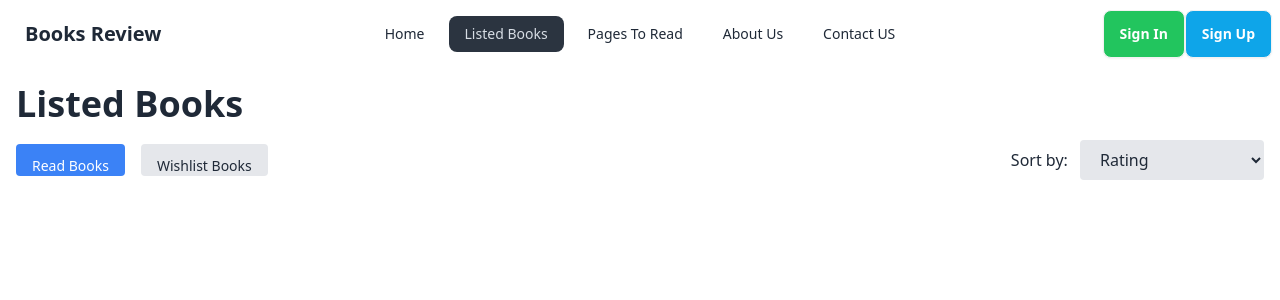
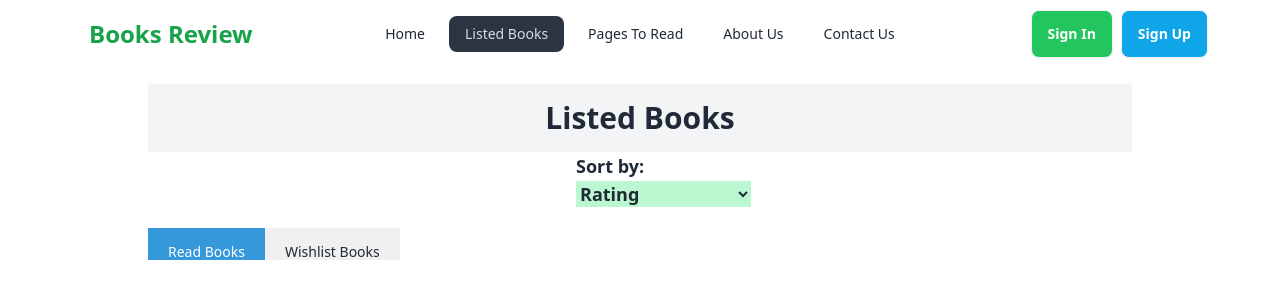
Before and after one commit to Jashimuddin123/books-review, a React (Vite) app: page /listebook in a window 1280 px wide. Shown: the top 300 px of the page. Built offline with nearby package versions, Linux system fonts and the light colour scheme.

Commit message:
full project done

```diff
--- a/src/Components/Book/Book.jsx
+++ b/src/Components/Book/Book.jsx
@@ -24,14 +24,14 @@ const Book = ({book}) => {
             <p> By:{author}</p>
          <div className="flex items-center flex-wrap gap-2">
          {
-             tags.map((tag, index)=><span className=" bg-green-100 text-green-600 px-2 py-0.5 rounded whitespace-nowrap" key={index}>#{tag}</span>)
+             tags.map((tag, index)=><span className=" border border-gray-500 rounded whitespace-nowrap" key={index}>#{tag}</span>)
             }
          </div>
             <div className="card-actions justify-between">
               <div className="">{category}</div>
-              <div className="flex items-center gap-4">
+              <div className="flex items-center gap-3">
                 <span>{rating}</span>
-                <ImStarEmpty />
+                <span className="text-yellow-700"> < ImStarEmpty /></span>
               </div>
             </div>
           </div>
--- a/src/Components/BookDetails/BookDetails.jsx
+++ b/src/Components/BookDetails/BookDetails.jsx
@@ -8,7 +8,7 @@ const BookDetails = () => {
         return <div>Book not found.</div>;
     }
 
-    const { bookName, author, image, category, rating, description, totalPages, publisher, yearOfPublishing } = book;
+    const { bookName, author, image, review, category, rating, description, totalPages, publisher, yearOfPublishing } = book;
 
     const handleAddToList = (listType) => {
         const existingReadList = JSON.parse(localStorage.getItem('readList')) || [];
@@ -62,7 +62,7 @@ const BookDetails = () => {
     };
 
     return (
-        <div className="flex justify-around mt-10">
+        <div className="flex flex-col lg:flex-row mx-10 justify-around mt-10  mb-10">
             <div>
                 <img className="w-[500px] h-[500px] rounded" src={image} alt="" />
             </div>
@@ -72,6 +72,7 @@ const BookDetails = () => {
                 <hr />
                 <p className="text-xl text-gray-600">{category}</p>
                 <hr />
+                <p className="text-gray-500">Review:{review}</p>
                 <h6 className="font-semibold">Number of Pages: {totalPages}</h6>
                 <h6 className="font-semibold">Publisher: {publisher}</h6>
                 <h6 className="font-semibold">Year of Publishing: {yearOfPublishing}</h6>
--- a/src/Components/Books/Books.jsx
+++ b/src/Components/Books/Books.jsx
@@ -11,8 +11,8 @@ const Books = () => {
         .then(data=> setBooks(data))
     }, [])
     return (
-        <div>
-            <h2 className="text-5xl text-center">Books card here{books.length} </h2>
+        <div className="mt-20">
+            <h2 className="text-4xl text-center my-6"> All Books Here</h2>
                 <div className="grid grid-cols-1 lg:grid-cols-3 gap-y-4 ">
                 {
              books.map(book=><Book key={book.id} book={book}></Book>)
--- a/src/Components/Header/Header.jsx
+++ b/src/Components/Header/Header.jsx
@@ -1,54 +1,41 @@
 import { NavLink } from "react-router-dom";
 
-
-
-
 const Header = () => {
-     const links = <>
-
-     <li className="  mr-2"><NavLink to="/">Home</NavLink></li>
+    const links = (
+        <>
+            <li className="mr-2"><NavLink to="/">Home</NavLink></li>
             <li className="mr-2"><NavLink to="/listebook">Listed Books</NavLink></li>
             <li className="mr-2"><NavLink to="/pages">Pages To Read</NavLink></li>
             <li className="mr-2"><NavLink to="/about">About Us</NavLink></li>
-     <li className=""><NavLink to="/contact">Contact US</NavLink></li>
-
-
+            <li className=""><NavLink to="/contact">Contact Us</NavLink></li>
         </>
-
+    );
 
     return (
         <div>
             {/* navbar section start here */}
-               <div className="navbar bg-base-100">
+            <div className="navbar bg-base-100 max-w-6xl mx-auto">
                 <div className="navbar-start">
-    <div className="dropdown">
-      <div tabIndex={0} role="button" className="btn btn-ghost lg:hidden">
+                    <div className="dropdown lg:hidden">
+                        <div tabIndex={0} role="button" className="btn btn-ghost">
                             <svg xmlns="http://www.w3.org/2000/svg" className="h-5 w-5" fill="none" viewBox="0 0 24 24" stroke="currentColor"><path strokeLinecap="round" strokeLinejoin="round" strokeWidth="2" d="M4 6h16M4 12h8m-8 6h16" /></svg>
                         </div>
-      <ul tabIndex={0} className="menu menu-sm dropdown-content mt-3 z-[1] p-2 shadow bg-base-100 rounded-box w-52">
-
-        <li>
-
-          {
-            links
-          }
-        </li>
-
+                        <ul tabIndex={0} className="menu menu-sm dropdown-content mt-3 z-10 p-2 shadow bg-base-100 rounded-box w-52">
+                            {links}
                         </ul>
                     </div>
-    <a className="btn btn-ghost text-xl">Books Review</a>
+                    <a className="btn btn-ghost text-2xl text-green-600 font-bold">Books Review</a>
                 </div>
                 <div className="navbar-center hidden lg:flex">
                     <ul className="menu menu-horizontal px-1">
-    {links }
+                        {links}
                     </ul>
                 </div>
                 <div className="navbar-end">
-    <a className="btn  bg-green-500 text-white">Sign In</a>
+                    <a className="btn mr-2 bg-green-500 text-white">Sign In</a>
                     <a className="btn bg-sky-500 text-white">Sign Up</a>
                 </div>
             </div>
-
         </div>
     );
 };
--- a/src/Components/Home/Home.jsx
+++ b/src/Components/Home/Home.jsx
@@ -7,8 +7,10 @@ const Home = () => {
     return (
         <div>
 
+           <div className=" max-w-6xl mx-auto">
            <Banner></Banner>
            <Books></Books>
+           </div>
         </div>
     );
 };
--- a/src/Components/ListedBooks/ListedBooks.jsx
+++ b/src/Components/ListedBooks/ListedBooks.jsx
@@ -1,27 +1,34 @@
-import React, { useState, useEffect } from 'react';
-import { Link } from 'react-router-dom';
+import React, { useState, useEffect } from "react";
+import { Link } from "react-router-dom";
+import "./lissted.css";
+import { FaLocationDot } from "react-icons/fa6";
+import { VscAccount } from "react-icons/vsc";
+import { PiSimCardDuotone } from "react-icons/pi";
 
 const ListedBooks = () => {
   const [readBooks, setReadBooks] = useState([]);
   const [wishlistBooks, setWishlistBooks] = useState([]);
-    const [activeTab, setActiveTab] = useState('read');
-    const [sortOption, setSortOption] = useState('rating');
+  const [activeTab, setActiveTab] = useState("read");
+  const [sortOption, setSortOption] = useState("rating");
 
   useEffect(() => {
-        const storedReadBooks = JSON.parse(localStorage.getItem('readList')) || [];
-        const storedWishlistBooks = JSON.parse(localStorage.getItem('wishlist')) || [];
+    const storedReadBooks = JSON.parse(localStorage.getItem("readList")) || [];
+    const storedWishlistBooks =
+      JSON.parse(localStorage.getItem("wishlist")) || [];
     setReadBooks(storedReadBooks);
     setWishlistBooks(storedWishlistBooks);
   }, []);
 
   const sortBooks = (books) => {
     switch (sortOption) {
-            case 'rating':
+      case "rating":
         return [...books].sort((a, b) => b.rating - a.rating);
-            case 'totalPages':
+      case "totalPages":
         return [...books].sort((a, b) => b.totalPages - a.totalPages);
-            case 'yearOfPublishing':
-                return [...books].sort((a, b) => b.yearOfPublishing - a.yearOfPublishing);
+      case "yearOfPublishing":
+        return [...books].sort(
+          (a, b) => b.yearOfPublishing - a.yearOfPublishing
+        );
       default:
         return books;
     }
@@ -29,61 +36,89 @@ const ListedBooks = () => {
 
   const renderBooks = (books) => {
     return books.map((book, index) => (
-            <div key={index} className="bg-white shadow-md rounded-lg p-4 mb-6 w-full max-w-md">
-                <img src={book.image} alt={book.bookName} className="w-full h-64 object-cover rounded-t-lg mb-4" />
-                <div className="card-details space-y-2">
-                    <h2 className="text-2xl font-bold">{book.bookName}</h2>
-                    <p className="text-gray-700">By: {book.author}</p>
-                    <p className="text-gray-700">Category: {book.category}</p>
-                    <p className="text-gray-700">Tags: {book.tags}</p>
-                    <p className="text-gray-700">Total Pages: {book.totalPages}</p>
-                    <p className="text-gray-700">Publisher: {book.publisher}</p>
-                    <p className="text-gray-700">Year of Publishing: {book.yearOfPublishing}</p>
-                    <p className="text-gray-700">Rating: {book.rating}</p>
+      <div key={index} className="book-card ">
+        <img src={book.image} alt={book.bookName} className="book-image" />
+        <div className="book-details">
+          <h2 className="book-title text-3xl font-bold">{book.bookName}</h2>
+          <p className="book-info text-lg font-semibold my-4">By: {book.author}</p>
+          <div className="flex items-center my-4 gap-8">
+               <div>
+               {book.tags.map((tag, index) => (
+              <span
+                className=" border px-2 py-0.5 text-md text-green-500 font-semibold rounded whitespace-nowrap"
+                key={index}
+              >
+                #{tag}
+              </span>
+
+            ))}
+               </div>
+            <div className="flex items-center text-gray-600 gap-2">
+            <FaLocationDot />
+            <span>Year of Publishing:{book.yearOfPublishing}</span>
+            </div>
+          </div>
+          <div className="flex gap-10 text-lg items-center">
+            <div className="flex gap-2 items-center">
+                <span><VscAccount /></span>
+                <p>Publisher: {book.publisher}</p>
+            </div>
+            <div  className="flex gap-2 items-center">
+                <span><PiSimCardDuotone /></span>
+                <p>Page:{book.totalPages}</p>
+            </div>
+          </div>
+                <div className="flex items-center flex-col lg:flex-row mt-4  gap-8">
+                < button className="book-info bg-sky-200 px-4 py-2 rounded-full">Category:{book.category}</button>
+          <button className="text-yellow-600 bg-orange-100 px-8 py-2   rounded-full">Ratings:{book.rating}</button>
           <Link to={`/book/${book.id}`}>
-                        <button className="bg-blue-500 text-white py-2 px-4 rounded">View Details</button>
+            <button className="bg-green-500 text-white rounded-full w-full  px-8 py-2">View Details</button>
           </Link>
+                </div>
         </div>
       </div>
     ));
   };
 
   return (
-        <div className="container mx-auto p-4">
-            <header className="mb-4">
-                <h1 className="text-4xl font-bold">Listed Books</h1>
-            </header>
-            <div className="flex justify-between items-center mb-4">
-                <div className="tabs flex space-x-4">
-                    <button
-                        className={`tab ${activeTab === 'read' ? 'bg-blue-500 text-white' : 'bg-gray-200'} py-2 px-4 rounded`}
-                        onClick={() => setActiveTab('read')}
-                    >
-                        Read Books
-                    </button>
-                    <button
-                        className={`tab ${activeTab === 'wishlist' ? 'bg-blue-500 text-white' : 'bg-gray-200'} py-2 px-4 rounded`}
-                        onClick={() => setActiveTab('wishlist')}
-                    >
-                        Wishlist Books
-                    </button>
-                </div>
-                <div className="sort">
-                    <label htmlFor="sort" className="mr-2">Sort by: </label>
+    <div className="container  max-w-6xl mx-auto">
+      <header>
+        <h1 className="text-center text-3xl p-4 font-bold bg-gray-100 mt-4">
+          Listed Books
+        </h1>
+        <div className="sort  text-lg font-bold border-none rounded w-32 mx-auto">
+          <label htmlFor="sort ">Sort by: </label>
           <select
+            className="bg-green-200"
             id="sort"
             value={sortOption}
             onChange={(e) => setSortOption(e.target.value)}
-                        className="bg-gray-200 py-2 px-4 rounded"
           >
             <option value="rating">Rating</option>
             <option value="totalPages">Number of Pages</option>
             <option value="yearOfPublishing">Published Year</option>
           </select>
         </div>
+      </header>
+      <div className="tabs">
+        <button
+          className={`tab ${activeTab === "read" ? "active" : ""}`}
+          onClick={() => setActiveTab("read")}
+        >
+          Read Books
+        </button>
+        <button
+          className={`tab ${activeTab === "wishlist" ? "active" : ""}`}
+          onClick={() => setActiveTab("wishlist")}
+        >
+          Wishlist Books
+        </button>
       </div>
-            <div className="book-list grid grid-cols-1  gap-6">
-                {activeTab === 'read' ? renderBooks(sortBooks(readBooks)) : renderBooks(sortBooks(wishlistBooks))}
+
+      <div className="book-list">
+        {activeTab === "read"
+          ? renderBooks(sortBooks(readBooks))
+          : renderBooks(sortBooks(wishlistBooks))}
       </div>
     </div>
   );
--- /dev/null
+++ b/src/Components/ListedBooks/lissted.css
@@ -0,0 +1,88 @@
+/* ListedBooks.css */
+.container {
+    max-width: 80%;
+    margin: auto;
+    padding: 0 20px;
+    margin: 0 auto;
+}
+
+.tabs {
+    display: flex;
+    margin-bottom: 20px;
+}
+
+.tab {
+    padding: 10px 20px;
+    border: none;
+    background-color: #f0f0f0;
+    cursor: pointer;
+}
+
+.tab.active {
+    background-color: #3498db;
+    color: white;
+}
+
+.sort {
+    margin-bottom: 20px;
+}
+
+.book-list {
+    display: grid;
+    /* grid-template-columns: repeat(auto-fill, minmax(300px, 1fr)); */
+    gap: 20px;
+}
+
+.book-card {
+    display: flex;
+    flex-direction: column;
+    background-color: #fff;
+    box-shadow: 0 0 10px rgba(0, 0, 0, 0.1);
+    border-radius: 8px;
+    overflow: hidden;
+}
+
+.book-image {
+    width: 100%;
+    height: 200px;
+    object-fit: cover;
+}
+
+.book-details {
+    padding: 20px;
+}
+
+.book-title {
+    font-size: 1.5rem;
+    font-weight: bold;
+    margin-bottom: 10px;
+}
+
+.book-info {
+    margin-bottom: 5px;
+}
+
+.view-details-btn {
+    background-color: #3498db;
+    color: white;
+    border: none;
+    padding: 8px 16px;
+    border-radius: 4px;
+    cursor: pointer;
+}
+
+@media (min-width: 768px) {
+    .book-card {
+        flex-direction: row;
+    }
+
+    .book-image {
+        width: 30%;
+        height: 260px;
+    }
+
+    .book-details {
+        width: 60%;
+        padding: 20px;
+    }
+}
```
Also changed, not shown: src/Components/Banner/Banner.jsx (+15 -16 lines), src/Components/Pages/Pages.jsx (+35 -9 lines). Lines whose indentation alone changed are shown as unchanged.
